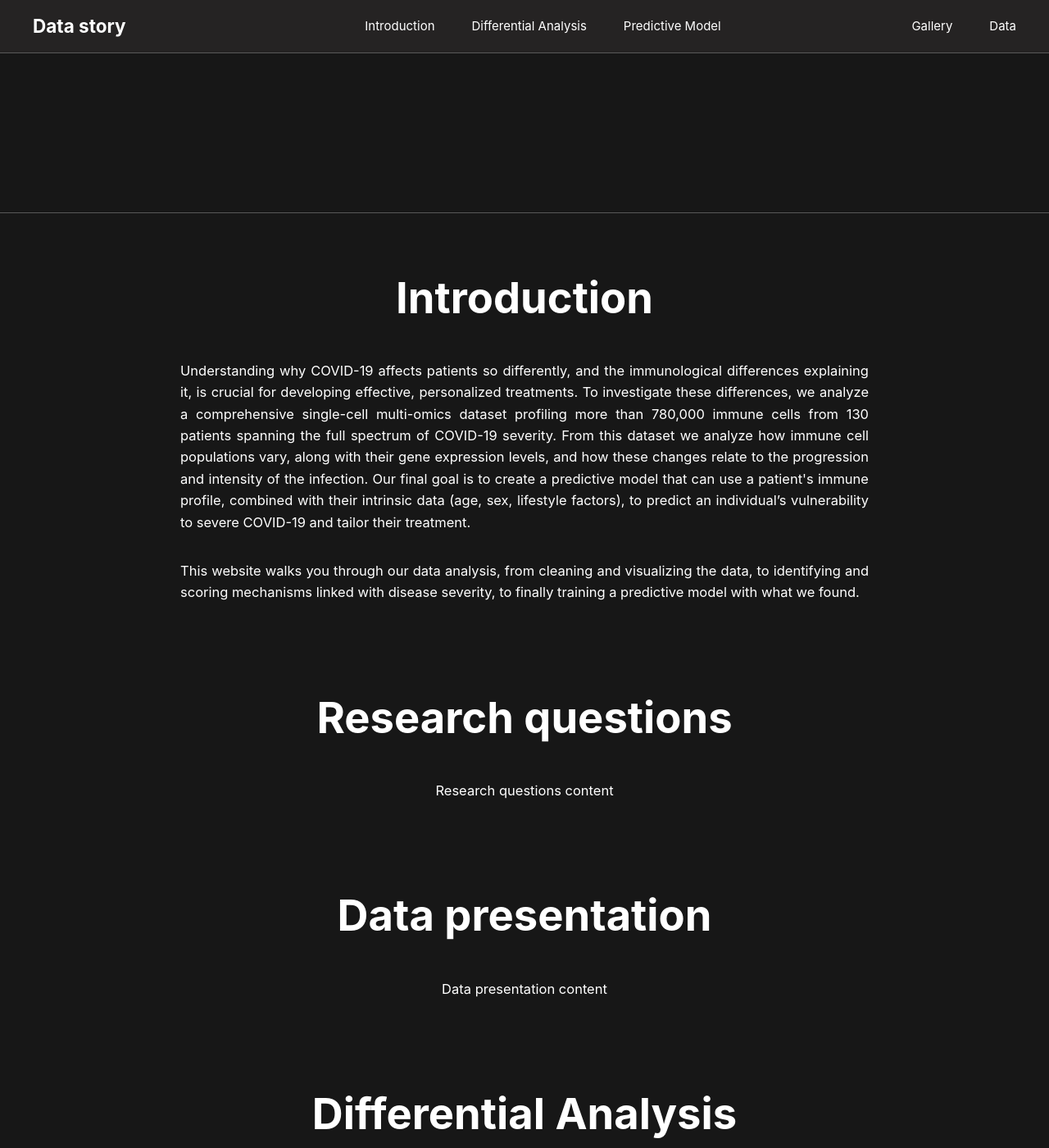
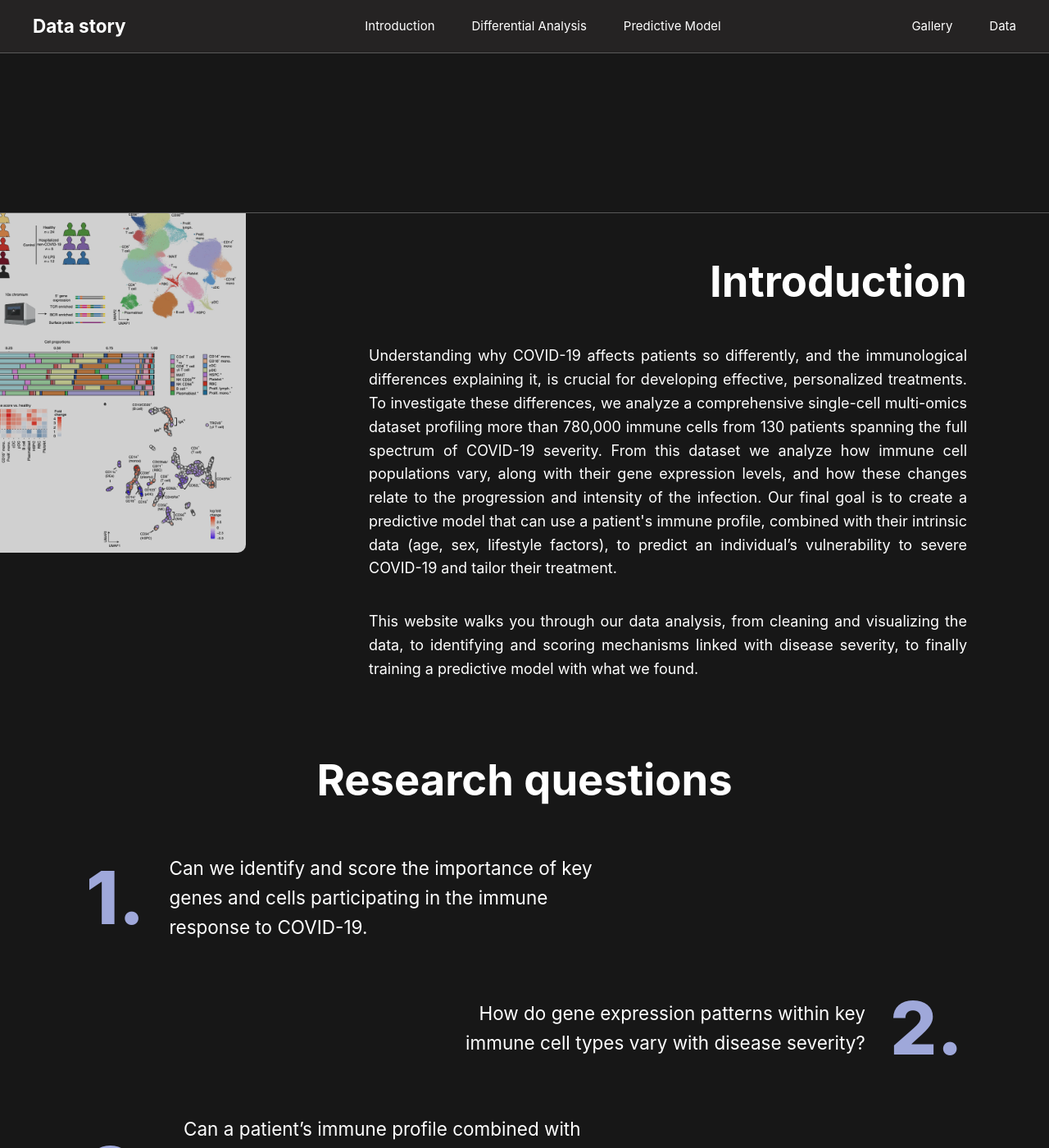
Before and after one commit to matteojourdan/data-story-new, a Jekyll site: the page built from index.html, in a window 1280 px wide and 1400 px high, scrolled down 485 px. Shown: the whole window at 82% size. Built offline with Jekyll 4.4.1, drawn with Linux system fonts in a browser that asks for light colours; some of the changed text lies outside the part shown.

Commit message:
intro + research questions

```diff
--- a/assets/css/styles.css
+++ b/assets/css/styles.css
@@ -199,15 +199,116 @@ html, body {
     text-align: justify;
 }
 
+/* Intro Section */
+.introduction-section {
+    position: relative;
+    display: flex;
+    flex-direction: column;
+    justify-content: right;
+    align-items: end;
+    width: 100%;
+    max-width: 1180px;
+    overflow: hidden;
+    background-color: var(--bg);
+    color: white;
+}
+
+.introduction-section h2 {
+    font-size: 3.5rem;
+    margin-bottom: 20px;
+    color: var(--text-light);
+}
+
+.introduction-section p {
+    font-size: 1.2rem;
+    line-height: 1.6;
+    padding-left: 450px;
+    text-align: justify;
+}
+
+.intro-paper-snippet {
+    position: absolute;
+    top: -40px; /* Overlap the line above */
+    left: -100px; /* Overflow to the left */
+    width: 400px; /* Adjust size as needed */
+    height: auto;
+    opacity: 0.8;
+    border-radius: 10px;
+    z-index: 1;
+    pointer-events: none; /* Let clicks pass through to text if any */
+}
+
 h2 {
     font-weight: 700;
+}
+
+/* Research Questions */
+.research-questions-container {
+    display: flex;
+    flex-direction: column;
+    margin-top: 2rem;
+    width: 100%;
+    max-width: 1070px; /* Limit width for readability */
+}
+
+.research-question {
+    display: flex;
+    /*background-color: red;*/
+    align-items: center; /* Align number with top of text */
+    margin-bottom: 4rem;
+    width: 58%; /* Give space for the stagger effect */
+}
+
+.research-question.left {
+    align-self: flex-start;
+    text-align: left;
+}
+
+.research-question.right {
+    align-self: flex-end;
+    text-align-last: right; /* Keep text left aligned even if container is right */
+    flex-direction: row-reverse; /* Put number on right for variety, or keep row for consistency. Request implies placement of block, not text direction. */
+}
+
+
+
+.question-number {
+    font-size: 6rem;
+    font-weight: 800;
+    color: var(--accent);
+    line-height: 1;
+    /* margin-right is for left alignment, we need margin-left for right alignment */
+    margin-right: 2rem;
+    flex-shrink: 0; /* Prevent number from squishing */
+}
+
+/* Add specific margin for the right-aligned question number */
+.research-question.right .question-number {
+    margin-right: 0;
+    margin-left: 2rem;
+}
+
+.research-question.right p {
+    font-size: 1.5rem; /* Larger text */
+    margin: 0;
+    padding: 0; /* Override generic section padding */
+    /* Remove specific text-align: left here so it inherits from parent */
+    text-align: right;
+}
+
+.research-question.left p {
+    font-size: 1.5rem; /* Larger text */
+    margin: 0;
+    padding: 0; /* Override generic section padding */
+    /* Remove specific text-align: left here so it inherits from parent */
+    text-align: left;
 }
 
 a {
     text-decoration: none;
 }
 
-/* Dropdown styles */
+    /* Dropdown styles */
 .dropdown {
     position: relative;
     display: inline-block;
--- a/index.html
+++ b/index.html
@@ -11,7 +11,8 @@ title: Home
     <p><img class="header-image" src="/assets/img/cool_cell.jpg" alt="cool cell"></p>
 </div>
 
-<section id="introduction" class="page-section">
+<section id="introduction" class="introduction-section">
+    <img class="intro-paper-snippet" src="/assets/img/paper_snippet.png" alt="paper snippet">
     <h2>Introduction</h2>
     <p>Understanding why COVID-19 affects patients so differently, and the immunological differences explaining it,
         is crucial for developing effective, personalized treatments.
@@ -29,8 +30,23 @@ title: Home
 
 <section id="research_questions" class="page-section">
     <h2>Research questions</h2>
-    <p>Research questions content</p>
+    <div class="research-questions-container">
+        <div class="research-question left">
+            <span class="question-number">1.</span>
+            <p>Can we identify and score the importance of key genes and cells participating in the immune response to COVID-19.</p>
+        </div>
+        <div class="research-question right">
+            <span class="question-number">2.</span>
+            <p>How do gene expression patterns within key immune cell types vary with disease severity?</p>
+        </div>
+        <div class="research-question left">
+            <span class="question-number">3.</span>
+            <p>Can a patient’s immune profile combined with their intrinsic characteristics (sex, age, smoking habits, ...) be used to predict their vulnerability to severe COVID-19?</p>
+        </div>
+    </div>
 </section>
+
+<!-- Gallery Section -->
 
 <section id="data_presentation" class="page-section">
     <h2>Data presentation</h2>
```
Also changed, not shown: assets/img/paper_snippet.png (added), 2 other files.
